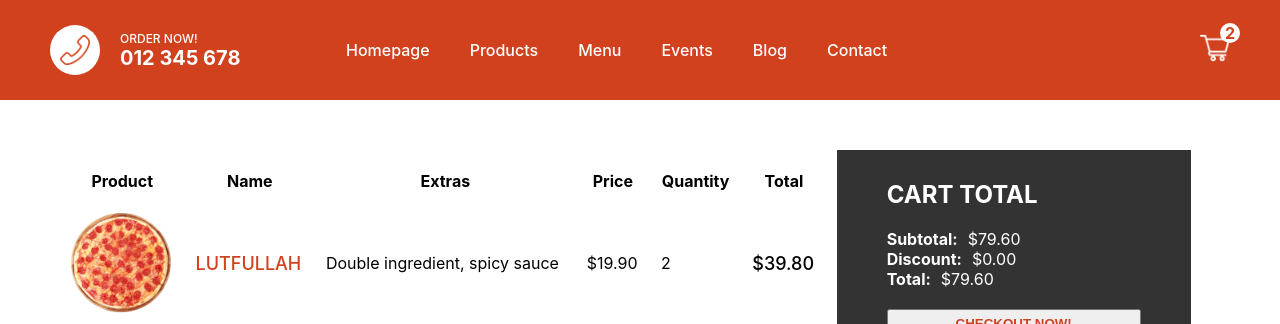
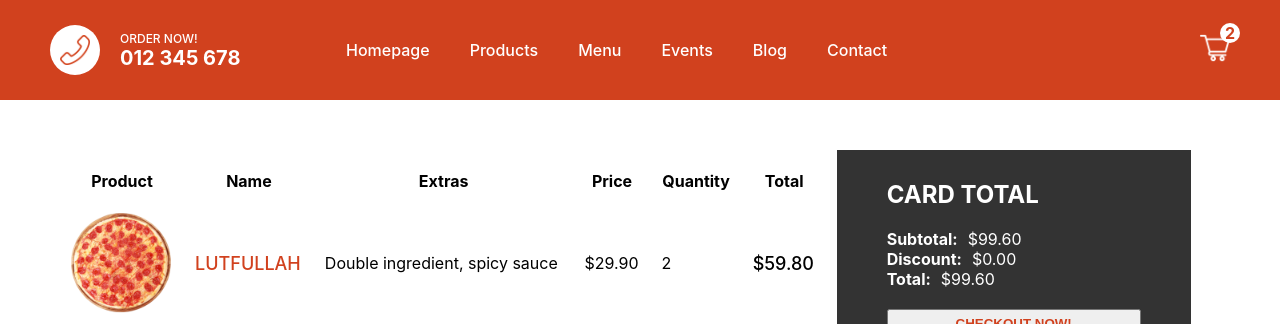
Before and after one commit to lutfullahcelenk/pizza-ordering-app, a Next.js app: page /Cart in a window 1280 px wide. Shown: the top 324 px of the page. Built offline with nearby package versions, Linux system fonts and the light colour scheme.

Commit message:
the amounts are updated

```diff
--- a/pages/Cart.jsx
+++ b/pages/Cart.jsx
@@ -34,13 +34,13 @@ const Cart = () => {
               </span>
             </td>
             <td>
-              <span className={styles.price}>$19.90</span>
+              <span className={styles.price}>$29.90</span>
             </td>
             <td>
               <span className={styles.quantity}>2</span>
             </td>
             <td>
-              <span className={styles.total}>$39.80</span>
+              <span className={styles.total}>$59.80</span>
             </td>
           </tr>
           <tr className={styles.tr}>
@@ -76,15 +76,15 @@ const Cart = () => {
       </div>
       <div className={styles.right}>
         <div className={styles.wrapper}>
-          <h2 className={styles.title}>CART TOTAL</h2>
+          <h2 className={styles.title}>CARD TOTAL</h2>
           <div className={styles.totalText}>
-            <b className={styles.totalTextTitle}>Subtotal:</b>$79.60
+            <b className={styles.totalTextTitle}>Subtotal:</b>$99.60
           </div>
           <div className={styles.totalText}>
             <b className={styles.totalTextTitle}>Discount:</b>$0.00
           </div>
           <div className={styles.totalText}>
-            <b className={styles.totalTextTitle}>Total:</b>$79.60
+            <b className={styles.totalTextTitle}>Total:</b>$99.60
           </div>
           <button className={styles.button}>CHECKOUT NOW!</button>
         </div>
```
